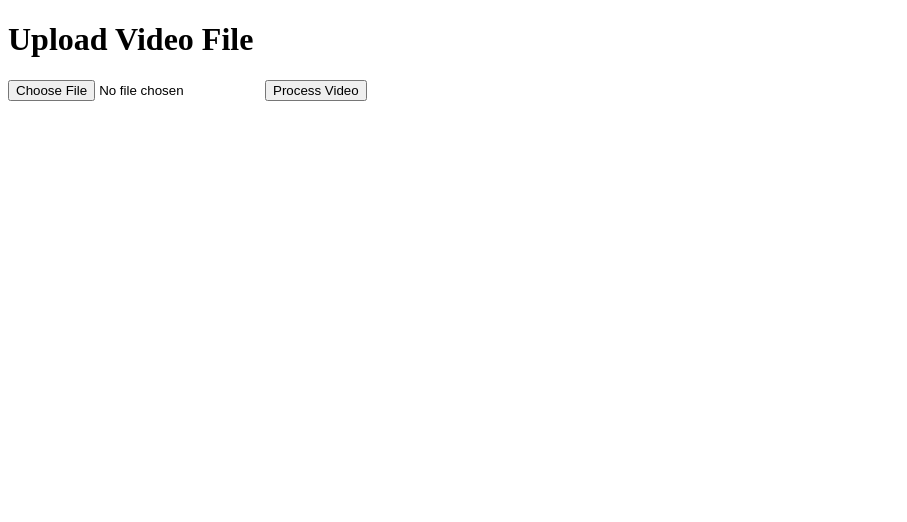
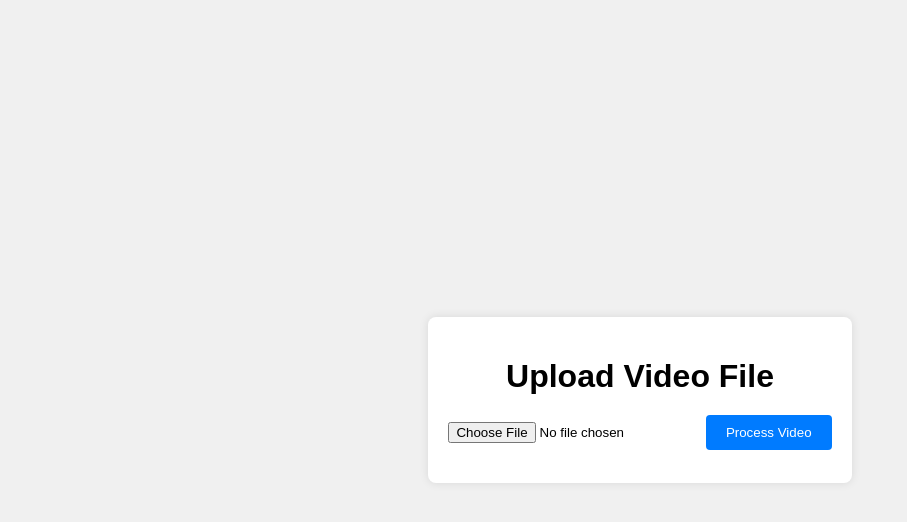
Before and after one commit to SantivqzV/video-frame-extractor, a plain HTML site: page index.html in a window 1280 px wide. Shown: the whole page, without its empty margins (0-907 px from the left). Drawn offline with nearby package versions, Linux system fonts and the light colour scheme.

Commit message:
add design

```diff
--- a/index.html
+++ b/index.html
@@ -6,11 +6,14 @@
     <title>Video Frame Extractor</title>
     <script src="https://cdnjs.cloudflare.com/ajax/libs/jszip/3.7.1/jszip.min.js"></script>
     <script src="https://cdnjs.cloudflare.com/ajax/libs/FileSaver.js/2.0.5/FileSaver.min.js"></script>
+    <link rel="stylesheet" href="styles.css">
 </head>
 <body>
-    <h1>Upload Video File</h1>
-    <input type="file" id="videoFile" accept=".mp4,.avi,.mov">
-    <button onclick="processVideo()">Process Video</button>
+    <div class="container">
+        <h1>Upload Video File</h1>
+        <input type="file" id="videoFile" accept=".mp4,.avi,.mov">
+        <button onclick="processVideo()">Process Video</button>
+    </div>
 
     <script src="script.js"></script>
 </body>
--- /dev/null
+++ b/styles.css
@@ -0,0 +1,38 @@
+body {
+  font-family: Arial, sans-serif;
+  background-color: #f0f0f0;
+  display: flex;
+  justify-content: center;
+  align-items: center;
+  height: 100vh;
+  margin: 0;
+}
+
+.container {
+  background-color: #fff;
+  padding: 20px;
+  border-radius: 8px;
+  box-shadow: 0 0 10px rgba(0, 0, 0, 0.1);
+  text-align: center;
+}
+
+h1 {
+  margin-bottom: 20px;
+}
+
+input[type="file"] {
+  margin-bottom: 20px;
+}
+
+button {
+  background-color: #007bff;
+  color: #fff;
+  border: none;
+  padding: 10px 20px;
+  border-radius: 4px;
+  cursor: pointer;
+}
+
+button:hover {
+  background-color: #0056b3;
+}
```
